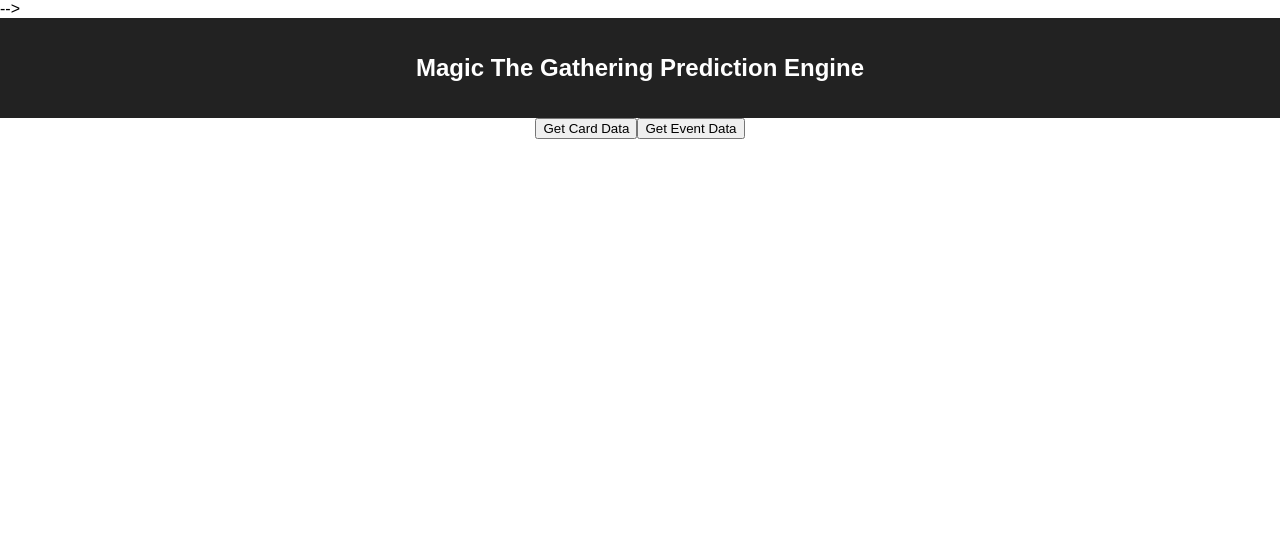
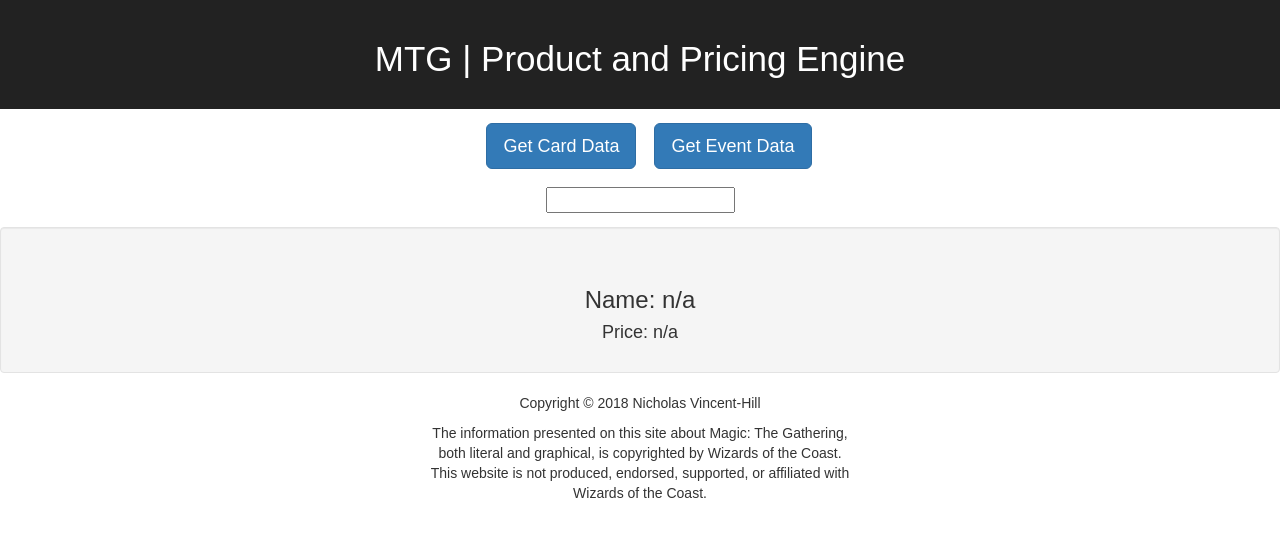
Before and after one commit to nvincenthill/mtgpredictionengine, a React (Create React App) app: page / in a window 1280 px wide. Shown: the top 536 px of the page. Built offline with nearby package versions, Linux system fonts and the light colour scheme.

Commit message:
Add card picture

```diff
--- a/package.json
+++ b/package.json
@@ -6,6 +6,7 @@
     "mtgsdk": "^0.3.0",
     "mtgtop8": "^0.3.1",
     "react": "^16.3.2",
+    "react-bootstrap": "^0.32.1",
     "react-dom": "^16.3.2",
     "react-scripts": "1.1.4",
     "scryfall": "^0.9.3"
--- a/public/index.html
+++ b/public/index.html
@@ -6,8 +6,8 @@
     <meta name="theme-color" content="#000000">
     <link rel="manifest" href="%PUBLIC_URL%/manifest.json">
     <link rel="shortcut icon" href="%PUBLIC_URL%/favicon.ico">
-    -->
-    <title>Magic The Gathering Prediction Engine</title>
+    <link rel="stylesheet" href="https://maxcdn.bootstrapcdn.com/bootstrap/3.3.7/css/bootstrap.min.css" integrity="sha384-BVYiiSIFeK1dGmJRAkycuHAHRg32OmUcww7on3RYdg4Va+PmSTsz/K68vbdEjh4u" crossorigin="anonymous">
+    <title>Magic The Gathering | Product and Pricing Engine</title>
   </head>
   <body>
     <noscript>
--- a/src/App.css
+++ b/src/App.css
@@ -11,16 +11,26 @@
   background-color: #222;
   padding: 20px;
   color: white;
+  margin-bottom: 1em;
 }
 
 .App-title {
-  font-size: 1.5em;
+  font-size: 2.5em;
 }
 
 .App-intro {
   font-size: large;
 }
 
+.well {
+  margin-top: 1em;
+}
+
+.button {
+  margin-left: 1em;
+  margin-bottom: 1em;
+}
+
 @keyframes App-logo-spin {
   from { transform: rotate(0deg); }
   to { transform: rotate(360deg); }
--- a/src/App.js
+++ b/src/App.js
@@ -3,63 +3,103 @@
 // import mtg from "mtgsdk";
 import mtgtop8 from "mtgtop8";
 import { Scryfall } from "scryfall";
+import { Button, Well } from "react-bootstrap";
+import Footer from "./Footer";
 
 class App extends Component {
-  state = {
+  constructor(props) {
+    super(props);
+    this.state = {
       event: {},
       load: false,
-    query: "exact=Karn+Scion+of+Urza",
+      card: {},
+      value: ""
     };
 
-  // componentDidMount() {
-    // find a single card name
-    // mtg.card.find(4).then(result => {
-    //   this.setState({card : result.card.name});
-    // });
-    // mtgtop8.eventInfo(19182, function(err, event) {
-    //     console.log(event);
-    // });
-    // Scryfall.getCard("Karn, Scion of Urza", "name", (err, card) => {
-    //   if (err) {
-    //     console.log("ERROR");
-    //   } else {
-    //     console.log(card.name); // "Gideon, Ally of Zendikar"
-    //     console.log(card.usd); // 4
-    //     // ...
-    //   }
-    // });
-  // }
+    this.handleChange = this.handleChange.bind(this);
+    // this.handleSubmit = this.handleSubmit.bind(this);
+  }
 
-  getCard = async (query) => {
-    fetch('https://api.scryfall.com/cards/named?' + query)
+  handleErrors = response => {
+    if (!response.ok) {
+      throw Error(response.statusText);
+    }
+    return response;
+  };
+
+  getCard = async => {
+    let query = this.state.value.split(" ").join("+");
+    console.log(query);
+    fetch("https://api.scryfall.com/cards/named?" + "fuzzy=" + query)
+      .then(this.handleErrors)
       .then(response => response.json())
       .then(data => this.setState({ card: data }));
-  }
+  };
 
   getData = async () => {
     console.log("Getting Data!");
-    let data = await mtgtop8.event(19182, function(err, event) {
+    let data;
+    fetch(
+      mtgtop8.event(19182, function(err, event) {
         if (err) {
+          alert(err);
           return console.error(err);
         } else {
           // this.setState({ event: event });
           console.log(event);
+          data = event;
         }
-    });
+      })
+    ).then(this.updateData(data));
   };
 
   updateData(data) {
     this.setState({ event: data });
   }
 
+  handleChange(event) {
+    this.setState({ value: event.target.value });
+  }
+
   render() {
+    let image = (
+      <img
+        src={this.state.card.name ? this.state.card.image_uris.small : null}
+      />
+    );
     return (
       <div className="App">
         <header className="App-header">
-          <h1 className="App-title">Magic The Gathering Prediction Engine</h1>
+          <h1 className="App-title">MTG | Product and Pricing Engine</h1>
         </header>
-        <button onClick={() => this.getCard(this.state.query)}>Get Card Data</button>
-        <button onClick={this.getData}>Get Event Data</button>
+        <Button
+          className="button"
+          bsStyle="primary"
+          bsSize="large"
+          onClick={() => this.getCard(this.state.query)}
+        >
+          Get Card Data
+        </Button>
+        <Button
+          className="button"
+          bsStyle="primary"
+          bsSize="large"
+          onClick={this.getData}
+        >
+          Get Event Data
+        </Button>
+        <br />
+        <input type="text" name="username" onChange={this.handleChange} />
+        <br />
+        <Well>
+          {image}
+          <h3>Name: {this.state.card.name ? this.state.card.name : "n/a"}</h3>
+          <h4>
+            {" "}
+            Price: {this.state.card.usd ? "$" + this.state.card.usd : "n/a"}
+          </h4>
+        </Well>
+        <Footer />
       </div>
     );
   }
--- /dev/null
+++ b/src/Footer.js
@@ -0,0 +1,22 @@
+import React from "react";
+
+class Footer extends React.Component {
+  componentWillMount() {}
+  componentDidMount() {}
+  componentDidUpdate() {}
+  componentWillUnmount() {}
+  render() {
+    return (
+      <div className={"footer"}>
+        <p id="footer_name">Copyright © 2018 Nicholas Vincent-Hill</p>
+        <p>
+          The information presented on this site about Magic: The Gathering, <br />
+          both literal and graphical, is copyrighted by Wizards of the Coast. <br />
+          This website is not produced, endorsed, supported, or affiliated with <br />
+          Wizards of the Coast. <br />
+        </p>
+      </div>
+    );
+  }
+}
+export default Footer;
```
Also changed, not shown: 1 other file (tests, documents, lock files or other folders). Lines whose indentation alone changed are shown as unchanged.
